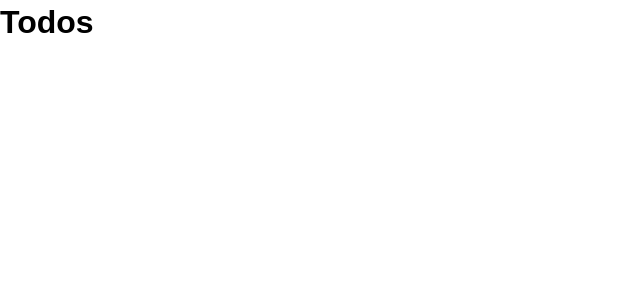
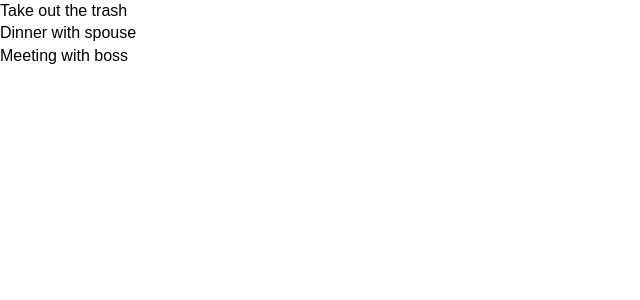
Before and after one commit to marykasp/react-simple-todo, a React (Create React App) app: page / in a window 1280 px wide. Shown: the top 300 px of the page, without its empty margins (0-640 px from the left). Built offline with nearby package versions, Linux system fonts and the light colour scheme.

Commit message:
added TodoItem component

```diff
--- /dev/null
+++ b/src/components/TodoItem.js
@@ -0,0 +1,14 @@
+import React from 'react';
+
+
+class TodoItem extends React.Component {
+    render() {
+      return (
+          <div>
+            <p>{ this.props.todo.title }</p>
+          </div>
+      )
+    }
+  }
+
+export default TodoItem;
--- a/src/components/Todos.js
+++ b/src/components/Todos.js
@@ -1,14 +1,12 @@
 import React from 'react';
+import TodoItem from './TodoItem'
 
 
 class Todos extends React.Component {
     render() {
-    console.log(this.props.todos)
-      return (
-        <div className="App">
-          <h1>Todos</h1>
-        </div>
-      )
+      return this.props.todos.map((todo) =>
+          <TodoItem key={todo.id} todo={todo} />
+      );
     }
   }
 
```
